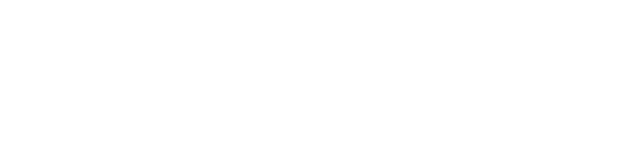
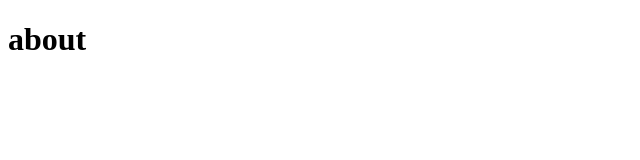
Before and after one commit to Nindecita/eliminar-segundo, a plain HTML site: page index.html in a window 1280 px wide. Shown: the whole page, without its empty margins (0-640 px from the left). Drawn offline with Linux system fonts and the light colour scheme.

Commit message:
cambie el about

```diff
--- a/index.html
+++ b/index.html
@@ -6,5 +6,7 @@
     <meta name="viewport" content="width=device-width, initial-scale=1.0" />
     <title>Document</title>
   </head>
-  <body></body>
+  <body>
+    <h1>about</h1>
+  </body>
 </html>
```
